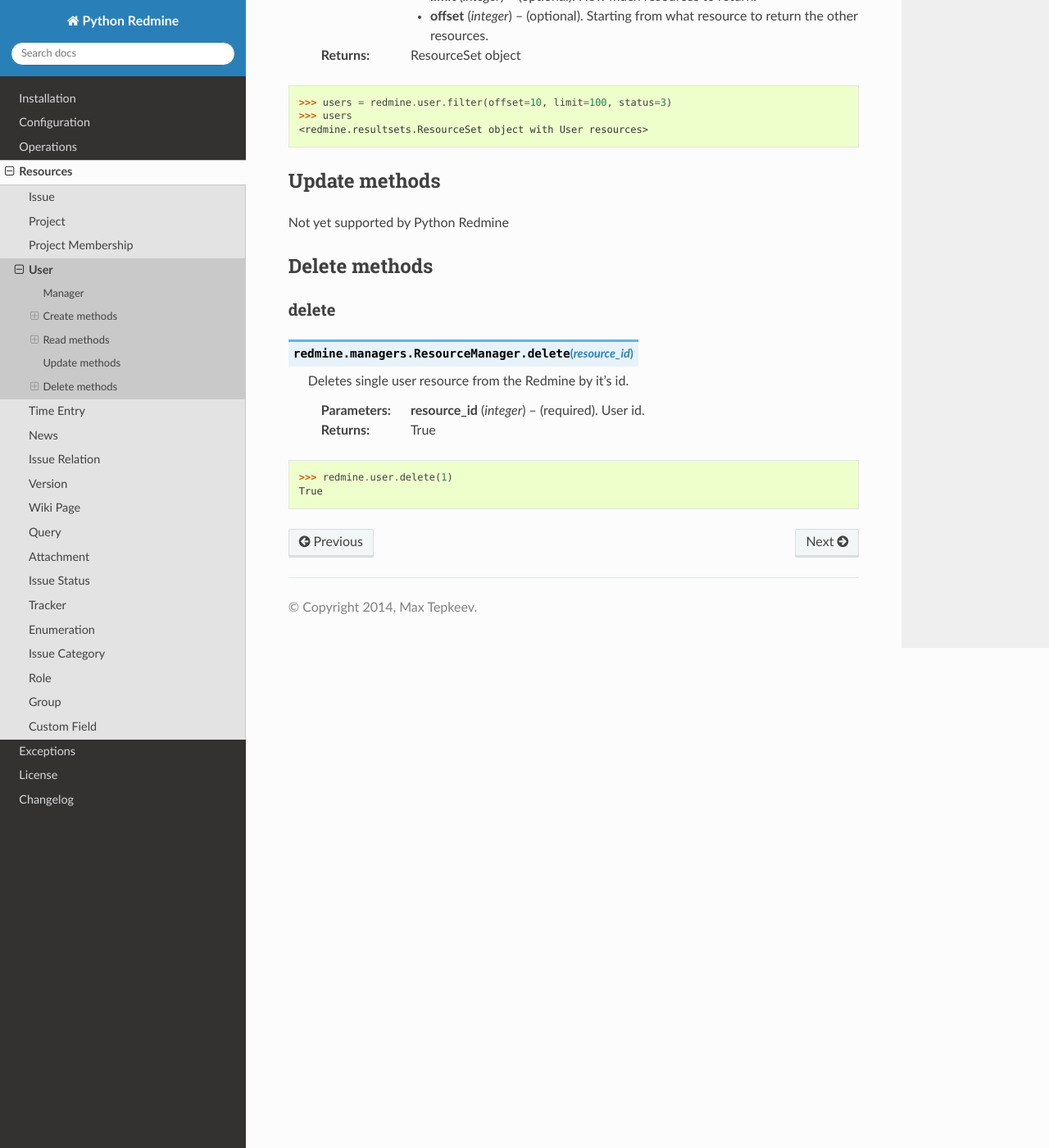
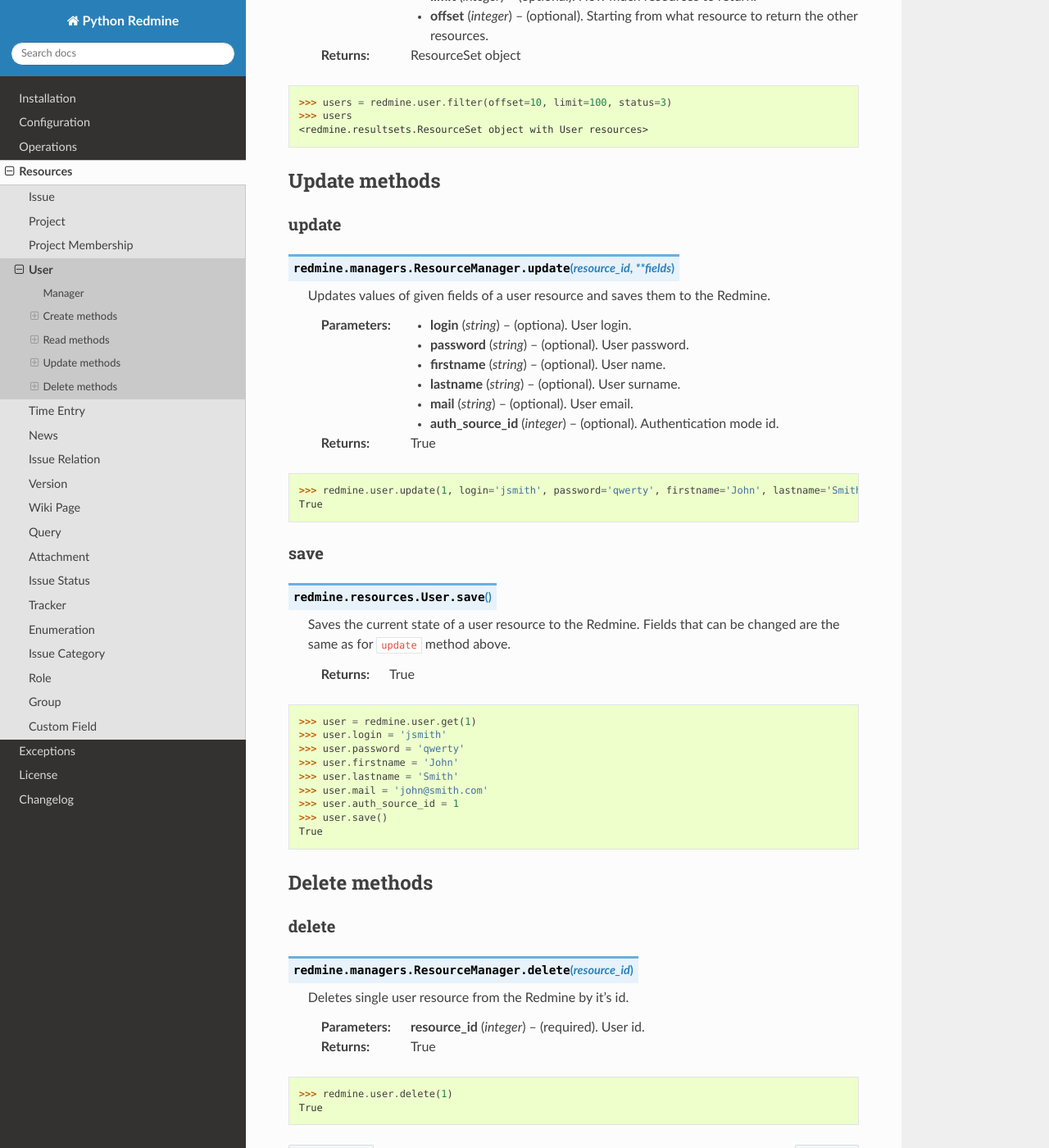
Before and after one commit to maxtepkeev/python-redmine, a Sphinx documentation site: the page built from docs/resources/user.rst, in a window 1280 px wide and 1400 px high, scrolled down 2805 px. Shown: the whole window at 82% size. Built offline with Sphinx 7.4.7 and the Read the Docs theme 2.0.0, drawn with Linux system fonts in a browser that asks for light colours.

Commit message:
user update support

```diff
--- a/docs/changelog.rst
+++ b/docs/changelog.rst
@@ -14,6 +14,7 @@ Changelog
 - Added: Update functionality via ``update()`` and ``save()`` methods for resources (see
   docs for details):
 
+  * User
   * Group
   * IssueCategory
   * Version
--- a/docs/resources/user.rst
+++ b/docs/resources/user.rst
@@ -160,7 +160,51 @@ filter
 Update methods
 --------------
 
-Not yet supported by Python Redmine
+update
+++++++
+
+.. py:method:: update(resource_id, **fields)
+    :module: redmine.managers.ResourceManager
+    :noindex:
+
+    Updates values of given fields of a user resource and saves them to the Redmine.
+
+    :param string login: (optiona). User login.
+    :param string password: (optional). User password.
+    :param string firstname: (optional). User name.
+    :param string lastname: (optional). User surname.
+    :param string mail: (optional). User email.
+    :param integer auth_source_id: (optional). Authentication mode id.
+    :return: True
+
+.. code-block:: python
+
+    >>> redmine.user.update(1, login='jsmith', password='qwerty', firstname='John', lastname='Smith', mail='john@smith.com', auth_source_id=1)
+    True
+
+save
+++++
+
+.. py:method:: save()
+    :module: redmine.resources.User
+    :noindex:
+
+    Saves the current state of a user resource to the Redmine. Fields that
+    can be changed are the same as for ``update`` method above.
+
+    :return: True
+
+.. code-block:: python
+
+    >>> user = redmine.user.get(1)
+    >>> user.login = 'jsmith'
+    >>> user.password = 'qwerty'
+    >>> user.firstname = 'John'
+    >>> user.lastname = 'Smith'
+    >>> user.mail = 'john@smith.com'
+    >>> user.auth_source_id = 1
+    >>> user.save()
+    True
 
 Delete methods
 --------------
```
Also changed, not shown: 2 other files.
